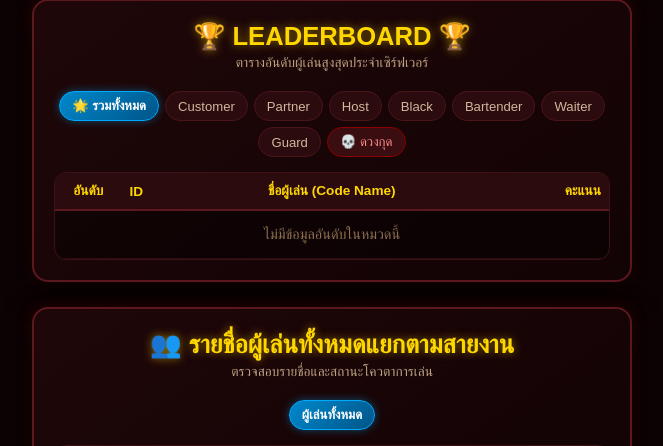
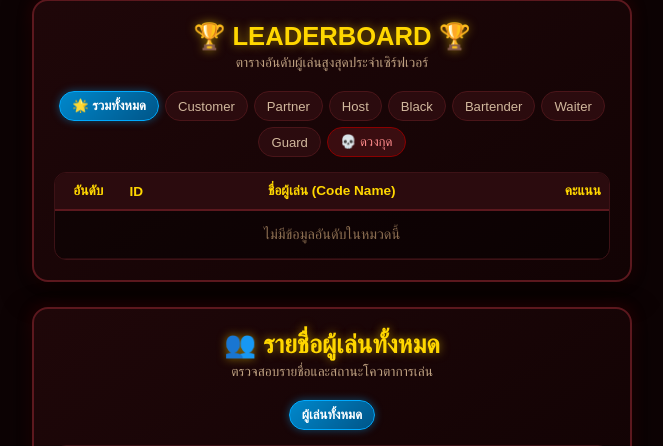
Before and after one commit to WRMG001/CardGame, a Flask app: template templates/ranking.html in a window 1280 px wide. Shown: the part 31-477 px from the top of the page, without its empty margins (308-971 px from the left). Run offline with Flask 3, Linux system fonts and the light colour scheme; the template is opened without the code that fills it, so the values that code supplies are empty.

Commit message:
Update ranking.html

```diff
--- a/templates/ranking.html
+++ b/templates/ranking.html
@@ -213,10 +213,10 @@
     </div>
 
 
-    <!-- 📋 กรอบที่ 2: รายชื่อผู้เล่นทั้งหมดแยกตามสายงาน (ตามรูปเก่าด้านล่าง) -->
+    <!-- 📋 กรอบที่ 2: รายชื่อผู้เล่นทั้งหมด (ตามรูปเก่าด้านล่าง) -->
     <div class="card-box">
         <div class="header">
-            <h2>👥 รายชื่อผู้เล่นทั้งหมดแยกตามสายงาน</h2>
+            <h2>👥 รายชื่อผู้เล่นทั้งหมด</h2>
             <p>ตรวจสอบรายชื่อและสถานะโควตาการเล่น</p>
         </div>
 
```
